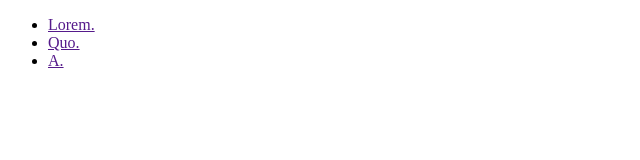
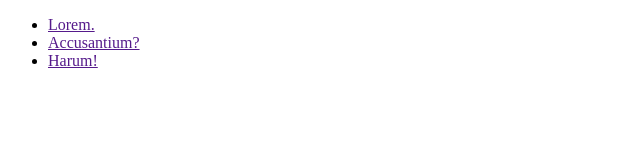
Before and after one commit to Alperyrtds/Deneme, a plain HTML site: page loginform.html in a window 1280 px wide. Shown: the whole page, without its empty margins (0-640 px from the left). Drawn offline with Linux system fonts and the light colour scheme.

Commit message:
link yapısı eklendi

```diff
--- a/loginform.html
+++ b/loginform.html
@@ -7,10 +7,12 @@
     <title>Document</title>
 </head>
 <body>
-<ul>
-    <li><a href="">Lorem.</a></li>
-    <li><a href="">Quo.</a></li>
-    <li><a href="">A.</a></li>
-</ul>
+ <form action="">
+     <ul>
+         <li><a href="">Lorem.</a></li>
+         <li><a href="">Accusantium?</a></li>
+         <li><a href="">Harum!</a></li>
+     </ul>
+
 </body>
 </html>
```
